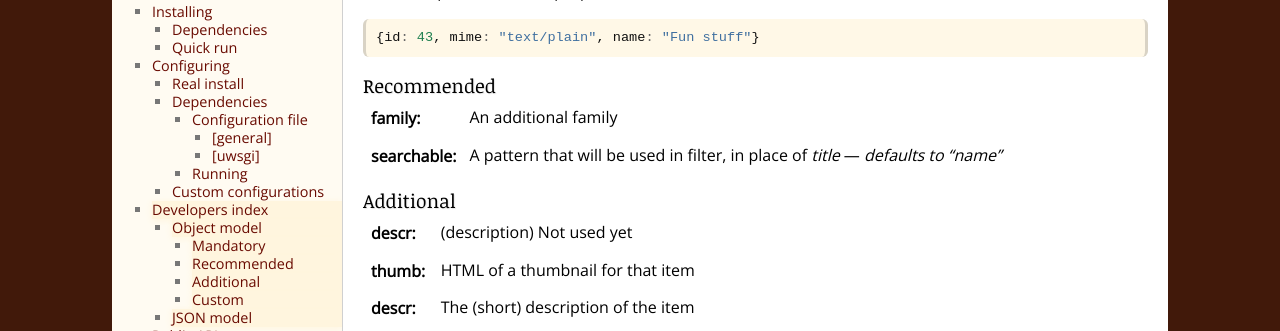
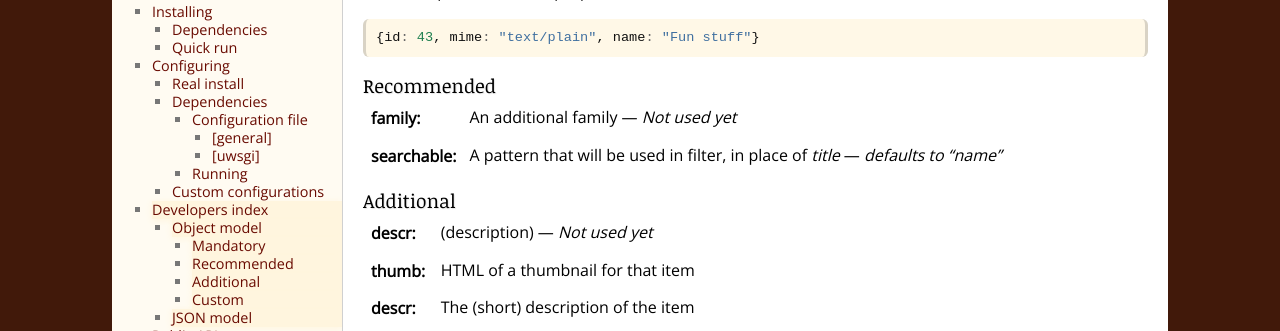
Before and after one commit to fdev31/weye, a Sphinx documentation site: the page built from doc/source/index.rst, in a window 1280 px wide and 900 px high, scrolled down 4923 px. Shown: the part 154-485 px from the top of the window. Built offline with Sphinx 7.4.7, drawn with Linux system fonts in a browser that asks for light colours; some web fonts are replaced; comment, search, counter and statistics services are not loaded.

Commit message:
last commit before sleep ;)

```diff
--- a/doc/source/index.rst
+++ b/doc/source/index.rst
@@ -208,13 +208,13 @@ Bad example *(lacks some properties, but should work)*
 Recommended
 -----------
 
-:family: An additional family
+:family: An additional family --- *Not used yet*
 :searchable: A pattern that will be used in filter, in place of `title` --- *defaults to "name"*
 
 Additional
 ----------
 
-:descr: (description) Not used yet
+:descr: (description) --- *Not used yet*
 :thumb: HTML of a thumbnail for that item
 :descr: The (short) description of the item
 :classes: Additional (html) classes for this item
```
